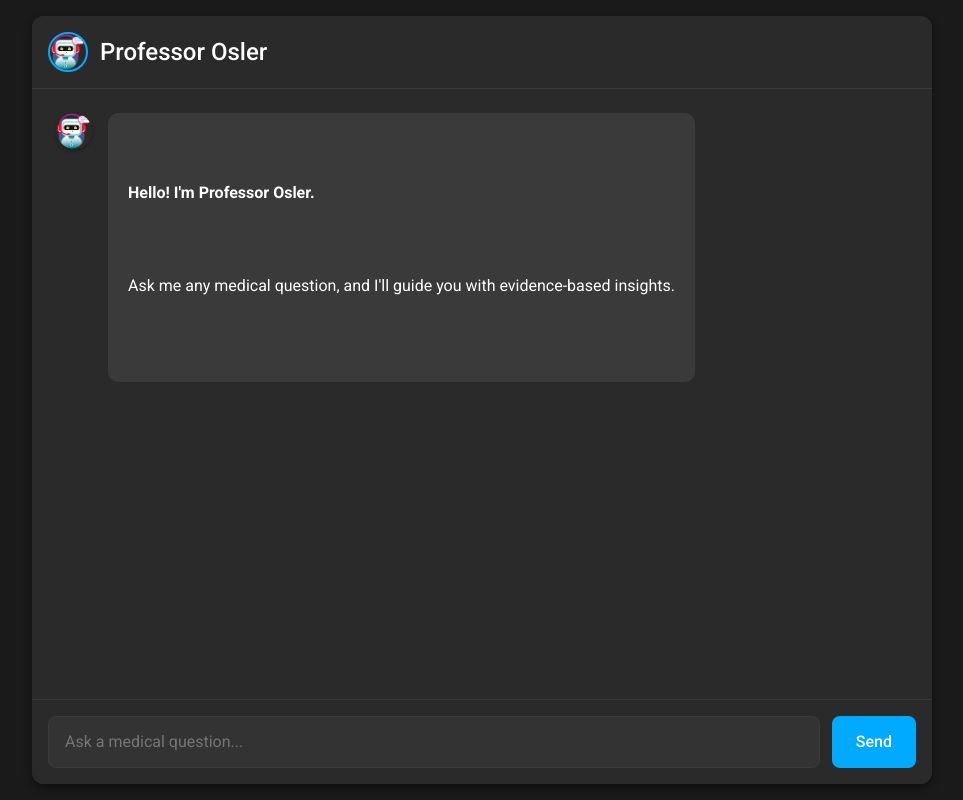
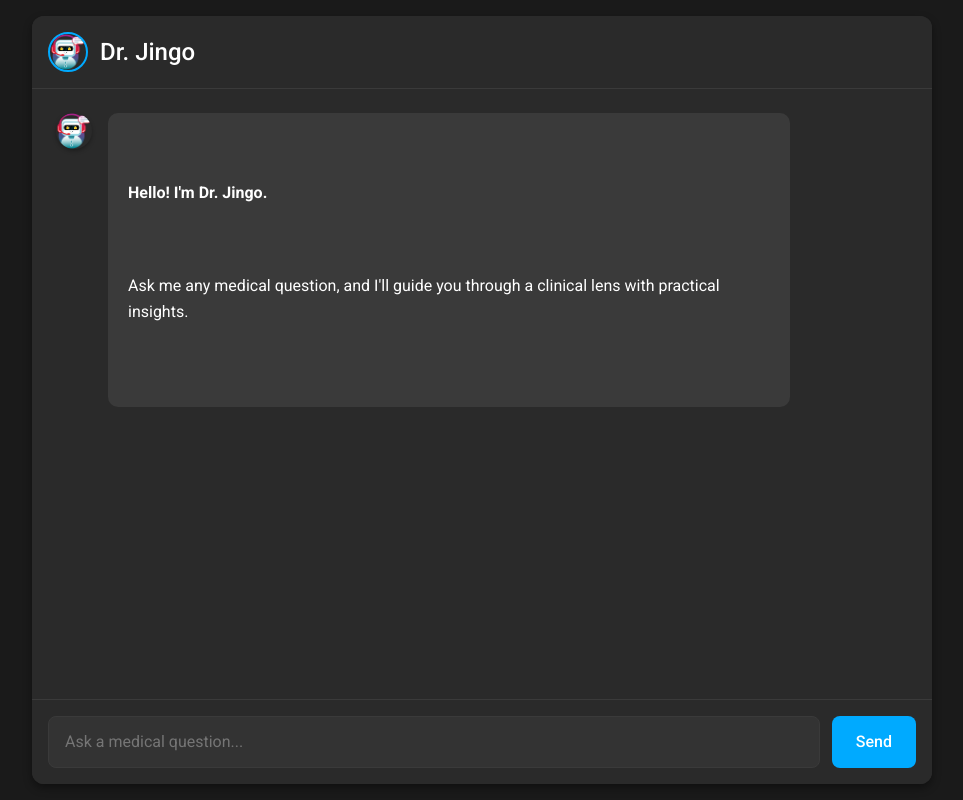
Before and after one commit to jjingofarouk/osler, a Flask app: page / in a window 1280 px wide. Shown: the whole page, without its empty margins (158-1121 px from the left). Run offline with Flask 3, Linux system fonts and the light colour scheme.

Commit message:
Update chat.html

```diff
--- a/templates/chat.html
+++ b/templates/chat.html
@@ -2,7 +2,7 @@
 <html lang="en">
 <head>
     <meta charset="utf-8">
-    <title>Dr Jingo Chat</title>
+    <title>Dr. Jingo Chat</title>
     <meta name="viewport" content="width=device-width, initial-scale=1">
     <script src="https://code.jquery.com/jquery-3.6.0.min.js"></script>
     <link href="https://cdn.jsdelivr.net/npm/bootstrap@4.5.0/dist/css/bootstrap.min.css" rel="stylesheet">
@@ -105,8 +105,8 @@
             font-size: 1rem;
             line-height: 1.6;
             word-wrap: break-word;
-            white-space: pre-wrap; /* Preserve line breaks and formatting */
-            background: #3a3a3a; /* Dark gray for bot messages */
+            white-space: pre-wrap;
+            background: #3a3a3a;
             color: var(--text-primary);
         }
 
@@ -219,15 +219,15 @@
 <body>
     <div class="chat-container">
         <div class="chat-header">
-            <img src="{{ url_for('static', filename='assets/img/bothead.png') }}" alt="Professor Osler">
-            Professor Osler
+            <img src="{{ url_for('static', filename='assets/img/bothead.png') }}" alt="Dr. Jingo">
+            Dr. Jingo
         </div>
         <div class="chat-body" id="chat-history">
             <div class="message visible">
-                <img src="{{ url_for('static', filename='assets/img/bothead.png') }}" class="avatar" alt="Professor Osler">
+                <img src="{{ url_for('static', filename='assets/img/bothead.png') }}" class="avatar" alt="Dr. Jingo">
                 <div class="message-content bot-message">
-                    <p><strong>Hello! I'm Professor Osler.</strong></p>
-                    <p>Ask me any medical question, and I'll guide you with evidence-based insights.</p>
+                    <p><strong>Hello! I'm Dr. Jingo.</strong></p>
+                    <p>Ask me any medical question, and I'll guide you through a clinical lens with practical insights.</p>
                 </div>
             </div>
         </div>
@@ -262,7 +262,9 @@
                 questionInput.focus();
             }
 
-            function= 'user-message-container'>
+            function appendUserMessage(message) {
+                const userMessageHtml = `
+                    <div class="message user-message-container">
                         <div class="message-content user-message">${message}</div>
                     </div>
                 `;
@@ -275,7 +277,7 @@
             function createBotMessageContainer() {
                 const botMessageHtml = `
                     <div class="message">
-                        <img src="{{ url_for('static', filename='assets/img/bothead.png') }}" class="avatar" alt="Professor Osler">
+                        <img src="{{ url_for('static', filename='assets/img/bothead.png') }}" class="avatar" alt="Dr. Jingo">
                         <div class="message-content bot-message">
                             <span class="typing-indicator">
                                 <span></span><span></span><span></span>
@@ -348,7 +350,7 @@
 
             sendButton.click(sendMessage);
             questionInput.keypress(function(e) {
-                if (e.which == 13 && !isProcessing) {
+                if (e.which === 13 && !isProcessing) {
                     e.preventDefault();
                     sendMessage();
                 }
```
Lines whose indentation alone changed are shown as unchanged.
